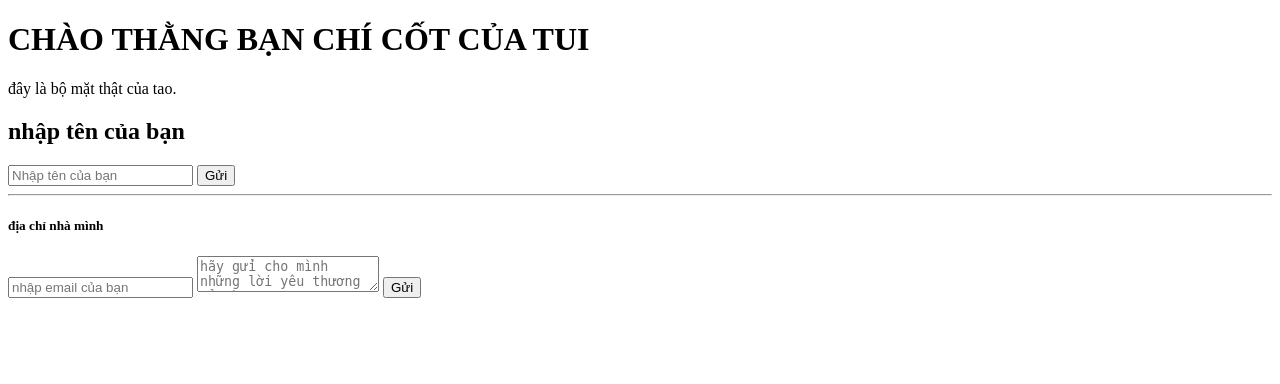
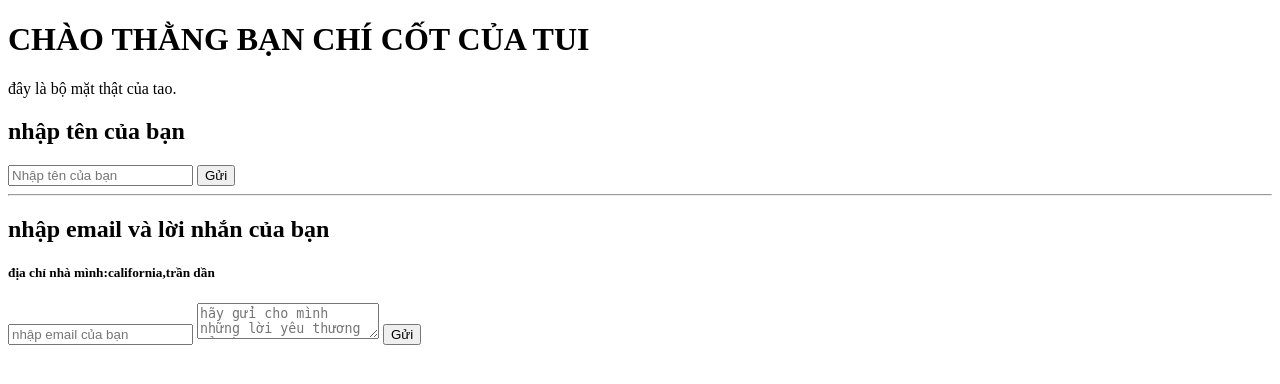
Before and after one commit to thanhhunghehe/home, a Flask app: page / in a window 1280 px wide. Shown: the top 384 px of the page. Run offline with Flask 3, Linux system fonts and the light colour scheme.

Commit message:
thay đổi giao diện index.html

```diff
--- a/templates/index.html
+++ b/templates/index.html
@@ -15,9 +15,10 @@
          <h3 >chào {{ ten }}!</h3>
          <h4>mày là một thằng chó</h4>
     {% endif %}<!-- nếu không có biến ten thì không hiển thị -->
-<hr>
-<h5>địa chỉ nhà mình</h5>
-<form  method="post">
-    <input type email name="email" placeholder="nhập email của bạn", required>
-    <textarea name="message" placeholder="hãy gửi cho mình những lời yêu thương của bạn"></textarea>
+<hr> <!-- ngăn cách giữa hai phần -->
+    <h2>nhập email và lời nhắn của bạn</h2>
+<h5>địa chỉ nhà mình:california,trần dần</h5>
+<form  method="post"><!-- gửi dữ liệu ngầm về flask chạy ẩn trong nền -->
+    <input type email name="email" placeholder="nhập email của bạn", required><!--bắt người dùng nhập đúng email,và hiện chữ mờ,bắt buộc-->
+    <textarea name="message" placeholder="hãy gửi cho mình những lời yêu thương của bạn"></textarea><!-- ô nhập nhiều dòng -->
     <button type="submit">Gửi</button>
```
